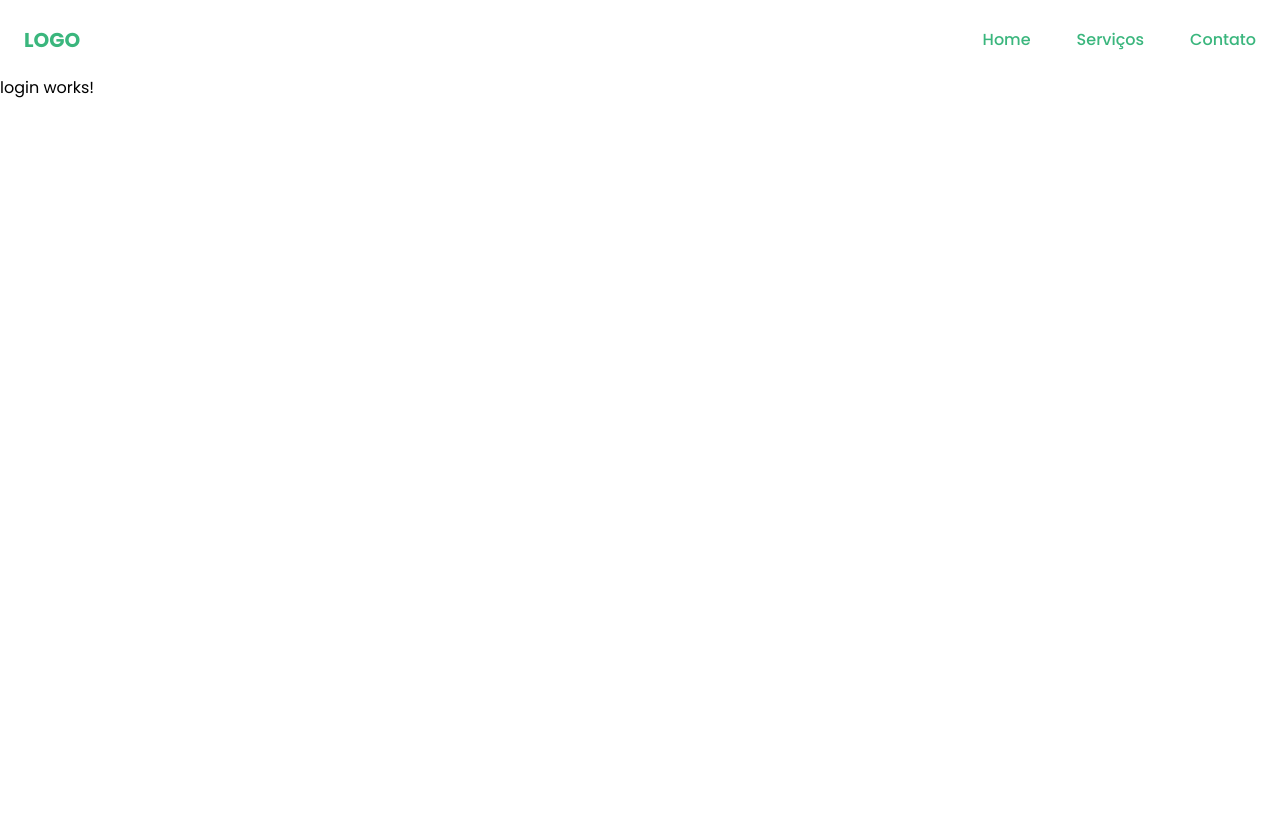
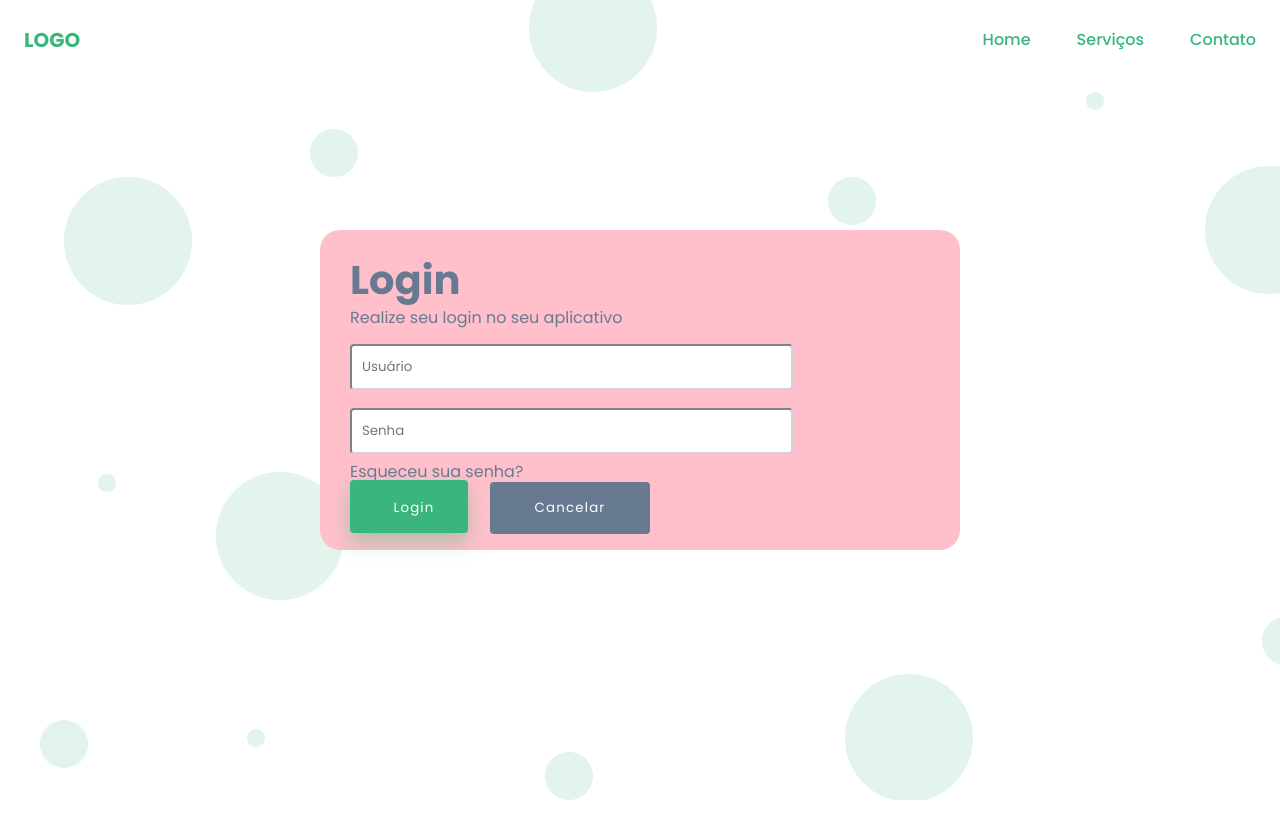
Before and after one commit to ultimatedz/BradMoney, an Angular app: page /login in a window 1280 px wide. Shown: the top 838 px of the page. Before the commit the page ends 800 px from the top, so only its background shows below. Built offline with nearby package versions, Linux system fonts and the light colour scheme.

Commit message:
Screen Login started

```diff
--- a/angular.json
+++ b/angular.json
@@ -102,5 +102,8 @@
         }
       }
     }
+  },
+  "cli": {
+    "analytics": "d61e5795-1b0e-4899-aceb-cb50732ed574"
   }
 }
--- a/src/app/core/components/header/header.component.scss
+++ b/src/app/core/components/header/header.component.scss
@@ -7,6 +7,7 @@ header {
   align-items: center;
   height: 80px;
   padding: 0 1.5rem;
+  background-color: transparent;
 }
 
 h1 {
--- a/src/app/pages/login/login.component.html
+++ b/src/app/pages/login/login.component.html
@@ -1 +1,20 @@
-<p>login works!</p>
+<section class="backGround">
+    <div class="card">
+        <div class="left-content">
+            <h1>Login</h1>
+            <p>Realize seu login no seu  aplicativo</p>
+
+            <form>
+                <input class="inputLogin" type="text" placeholder="Usuário" required>
+                <input class="inputLogin" type="password" placeholder="Senha" required>
+                <p>Esqueceu sua senha?</p>
+            </form>
+            <div class="main-content-buttons">
+                <button class="button button-green buttonLogin">Login</button>
+                  <button class="button button-gray buttonCancel">Cancelar</button>
+              </div>
+
+        </div>
+        <div class="rigth"></div>
+    </div>
+</section>
--- a/src/app/pages/login/login.component.scss
+++ b/src/app/pages/login/login.component.scss
@@ -0,0 +1,68 @@
+@use '../../../scss/variables';
+
+.left-content {
+    padding: 30px 0 0 30px;
+    text-align: left;
+
+    h1 {
+        font-weight: bold;
+        font-size: 2.5rem;
+        color: variables.$gray-600;
+    }
+
+    p {
+        padding-top: 10px;
+        color: variables.$gray-600;
+    }
+
+    .inputLogin {
+        width: 70%;
+        height: 40px;
+        border-radius: 4px;
+        border-color: variables.$gray-300;
+        margin-top: 18px;
+        padding-left: 10px;
+    }
+
+
+    .buttonLogin {
+        width: 118px;
+        padding: 18px 0 15px 10px;
+        border-color: variables.$gray-300;
+    }
+
+    .buttonCancel {
+        width: 160px;
+        margin-left: 22px;
+    }
+
+
+}
+
+
+
+.backGround {
+    height: calc(100vh - 80px);
+
+    &::before {
+        content: '';
+        position: absolute;
+        height: 100vh;
+        width: 100vw;
+        top: 0;
+        background-image: url("../../../assets/images/background.png");
+        z-index: -1;
+    }
+}
+
+.card {
+    width: 50vw;
+    height: 40vh;
+    margin-left: auto;
+    margin-right: auto;
+    margin-top: 150px;
+    align-items: center;
+    text-align: center;
+    background-color: pink;
+    border-radius: 20px;
+}
```
Also changed, not shown: src/assets/images/background.png (added).
